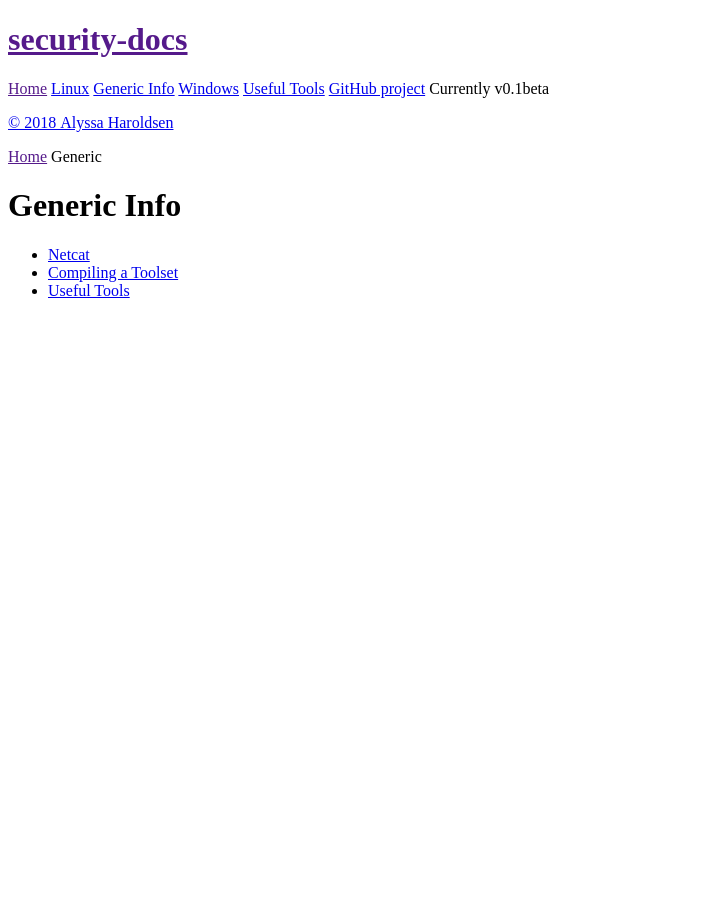
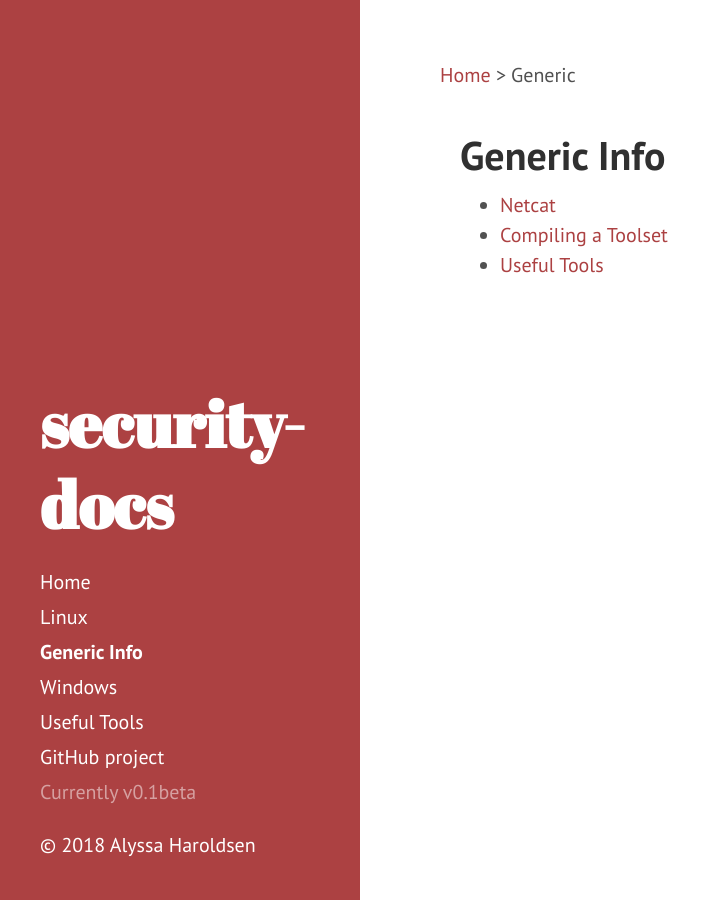
Before and after one commit to kupiakos/security-docs, a Jekyll site: the page built from generic/index.html, in a window 1280 px wide. Shown: the whole page, without its empty margins (0-723 px from the left). Built offline with Jekyll 4.4.1, drawn with Linux system fonts in a browser that asks for light colours.

Commit message:
Remove instances of baseurl
Github Pages is freaking out about it and screwing up my CSS.

```diff
--- a/404.html
+++ b/404.html
@@ -6,5 +6,5 @@ permalink: 404.html
 
 <div class="page">
   <h1 class="page-title">404: Page not found</h1>
-  <p class="lead">Sorry, we've misplaced that URL or it's pointing to something that doesn't exist. <a href="{{ site.baseurl }}">Head back home</a> to try finding it again.</p>
+  <p class="lead">Sorry, we've misplaced that URL or it's pointing to something that doesn't exist. <a href="/">Head back home</a> to try finding it again.</p>
 </div>
--- a/_includes/head.html
+++ b/_includes/head.html
@@ -15,16 +15,16 @@
   </title>
 
   <!-- CSS -->
-  <link rel="stylesheet" href="{{ site.baseurl }}public/css/main.css">
-  <link rel="stylesheet" href="{{ site.baseurl }}public/css/poole.css">
-  <link rel="stylesheet" href="{{ site.baseurl }}public/css/syntax.css">
-  <link rel="stylesheet" href="{{ site.baseurl }}public/css/hyde.css">
+  <link rel="stylesheet" href="/public/css/main.css">
+  <link rel="stylesheet" href="/public/css/poole.css">
+  <link rel="stylesheet" href="/public/css/syntax.css">
+  <link rel="stylesheet" href="/public/css/hyde.css">
   <link rel="stylesheet" href="https://fonts.googleapis.com/css?family=PT+Sans:400,400italic,700|Abril+Fatface">
   <link rel="stylesheet" href="https://fonts.googleapis.com/icon?family=Material+Icons">
 
   <!-- Icons -->
-  <link rel="apple-touch-icon-precomposed" sizes="144x144" href="{{ site.baseurl }}public/apple-touch-icon-144-precomposed.png">
-                                 <link rel="shortcut icon" href="{{ site.baseurl }}public/favicon.ico">
+  <link rel="apple-touch-icon-precomposed" sizes="144x144" href="/public/apple-touch-icon-144-precomposed.png">
+                                 <link rel="shortcut icon" href="/public/favicon.ico">
 
   <!-- RSS -->
   <link rel="alternate" type="application/rss+xml" title="RSS" href="/atom.xml">
--- a/_includes/sidebar.html
+++ b/_includes/sidebar.html
@@ -2,7 +2,7 @@
   <div class="container sidebar-sticky">
     <div class="sidebar-about">
       <h1>
-        <a href="{{ site.baseurl }}">
+        <a href="/">
           {{ site.title }}
         </a>
       </h1>
@@ -10,7 +10,7 @@
     </div>
 
     <nav class="sidebar-nav">
-      <a class="sidebar-nav-item{% if page.url == site.baseurl %} active{% endif %}" href="{{ site.baseurl }}">Home</a>
+      <a class="sidebar-nav-item{% if page.url == "/" %} active{% endif %}" href="/">Home</a>
 
       {% comment %}
         The code below dynamically generates a sidebar nav of pages with
--- a/_layouts/category.html
+++ b/_layouts/category.html
@@ -4,7 +4,7 @@ permalink: /:category/
 ---
 
 <div class="breadcrumbs">
-  <span class="breadcrumb"><a href="{{ site.baseurl }}">Home</a></span>
+  <span class="breadcrumb"><a href="/">Home</a></span>
   <span class="breadcrumb">{{ page.category | capitalize }}</span>
 </div>
 
--- a/_layouts/post.html
+++ b/_layouts/post.html
@@ -3,8 +3,8 @@ layout: default
 ---
 
 <div class="breadcrumbs">
-  <span class="breadcrumb"><a href="{{ site.baseurl }}">Home</a></span>
-  <span class="breadcrumb"><a href="{{ site.baseurl }}{{ page.category }}/">{{ page.category | capitalize }}</a></span>
+  <span class="breadcrumb"><a href="/">Home</a></span>
+  <span class="breadcrumb"><a href="/{{ page.category }}/">{{ page.category | capitalize }}</a></span>
   <span class="breadcrumb">{{ page.title }}</span>
 </div>
 <div class="post">
```
